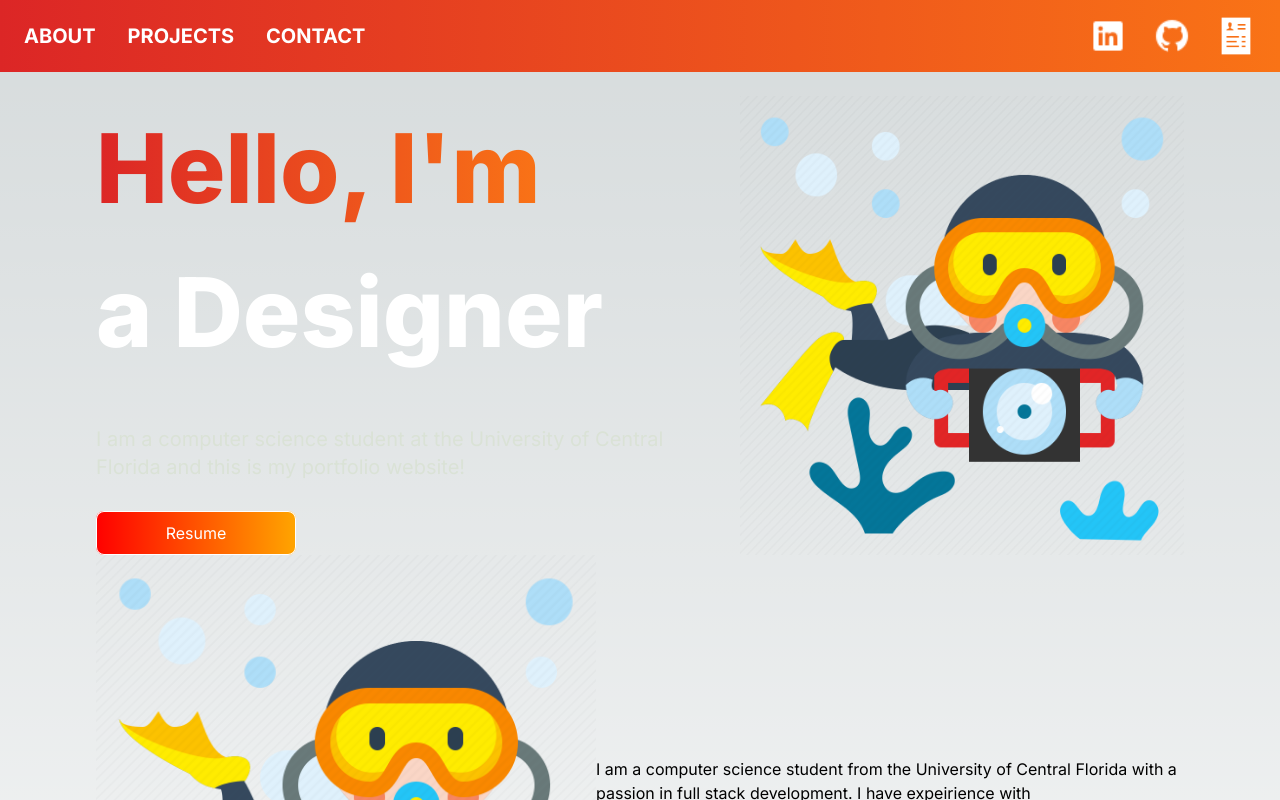
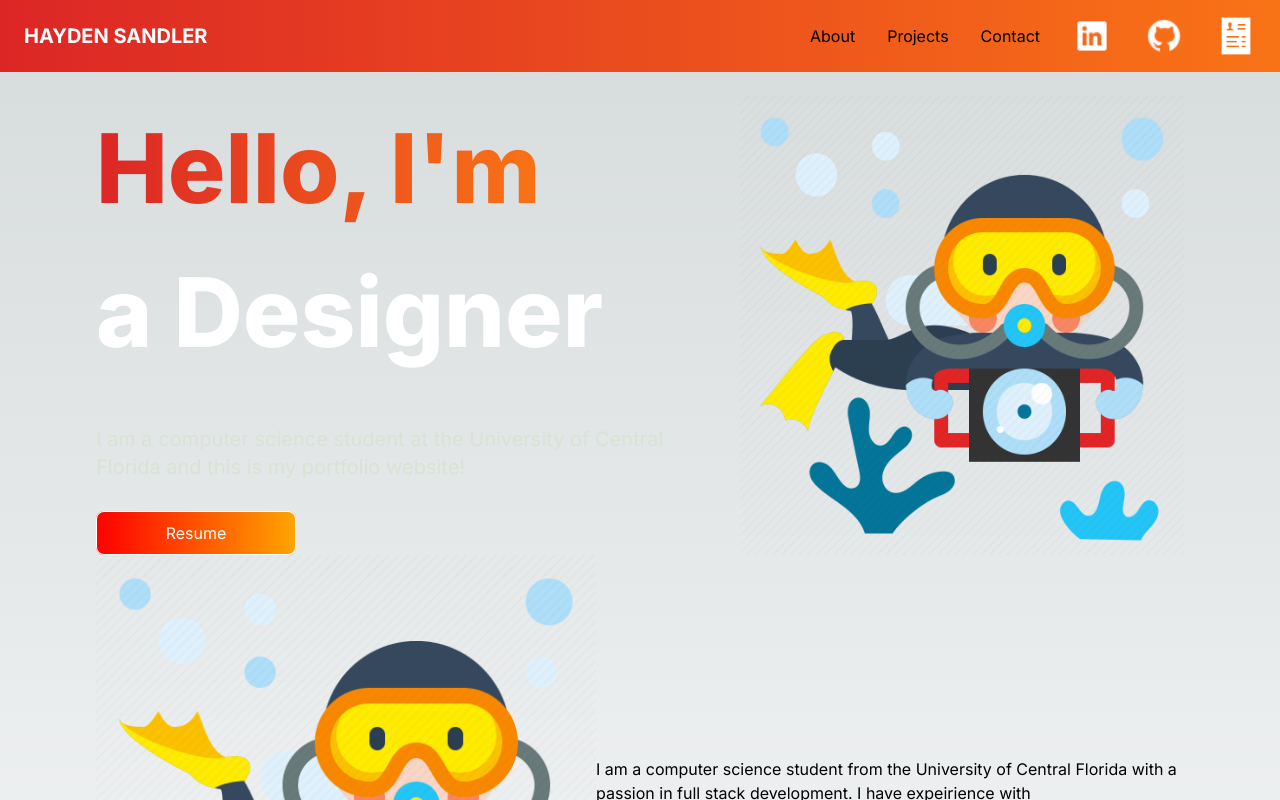
Before and after one commit to s1nno/portfolio, a Next.js app: page / in a window 1280 px wide. Shown: the top 800 px of the page. Built offline with nearby package versions, Linux system fonts and the light colour scheme.

Commit message:
navbar update

```diff
--- a/app/components/Navbar.jsx
+++ b/app/components/Navbar.jsx
@@ -14,18 +14,21 @@ const Navbar = () => {
   return (
     <nav className="bg-gradient-to-r from-red-600 to-orange-500 w-full fixed top-0 z-50">
       <div className="container mx-auto px-6 py-4 flex items-center justify-between">
-        <div className="flex space-x-8 text-white font-bold text-xl uppercase">
-          <Link href="/aboutme" legacyBehavior>
-            <a className="hover:text-gray-300">About</a>
-          </Link>
-          <Link href="/projects" legacyBehavior>
-            <a className="hover:text-gray-300">Projects</a>
-          </Link>
-          <Link href="/contact" legacyBehavior>
-            <a className="hover:text-gray-300">Contact</a>
-          </Link>
+        <div className="text-white font-bold text-xl uppercase">
+          <a href="#hero" className="hover:text-gray-300">
+            Hayden Sandler
+          </a>
         </div>
-        <div className="flex space-x-6 items-center">
+        <div className={`flex space-x-8 items-center ${isOpen ? 'hidden' : 'md:flex'}`}>
+          <a href="#about" className="hover:text-gray-300">
+            About
+          </a>
+          <a href="#projects" className="hover:text-gray-300">
+            Projects
+          </a>
+          <a href="#contact" className="hover:text-gray-300">
+            Contact
+          </a>
           <Link
             href="https://www.linkedin.com/in/hayden-sandler-1a98b4235/"
             legacyBehavior
@@ -59,6 +62,7 @@ const Navbar = () => {
               />
             </a>
           </Link>
+        </div>
         <button
           onClick={toggleMenu}
           className="text-white text-2xl md:hidden"
@@ -66,25 +70,18 @@ const Navbar = () => {
           {isOpen ? <FiX /> : <FiMenu />}
         </button>
       </div>
-      </div>
       {isOpen && (
         <div className="md:hidden bg-gradient-to-r from-red-600 to-orange-500 px-6 py-4">
           <div className="flex flex-col space-y-4 text-white font-bold text-xl uppercase">
-            <Link href="/aboutme" legacyBehavior>
-              <a className="hover:text-gray-300" onClick={toggleMenu}>
+            <a href="#about" className="hover:text-gray-300" onClick={toggleMenu}>
               About
             </a>
-            </Link>
-            <Link href="/projects" legacyBehavior>
-              <a className="hover:text-gray-300" onClick={toggleMenu}>
+            <a href="#projects" className="hover:text-gray-300" onClick={toggleMenu}>
               Projects
             </a>
-            </Link>
-            <Link href="/contact" legacyBehavior>
-              <a className="hover:text-gray-300" onClick={toggleMenu}>
+            <a href="#contact" className="hover:text-gray-300" onClick={toggleMenu}>
               Contact
             </a>
-            </Link>
             <Link
               href="https://www.linkedin.com/in/hayden-sandler-1a98b4235/"
               legacyBehavior
```
Lines whose indentation alone changed are shown as unchanged.
